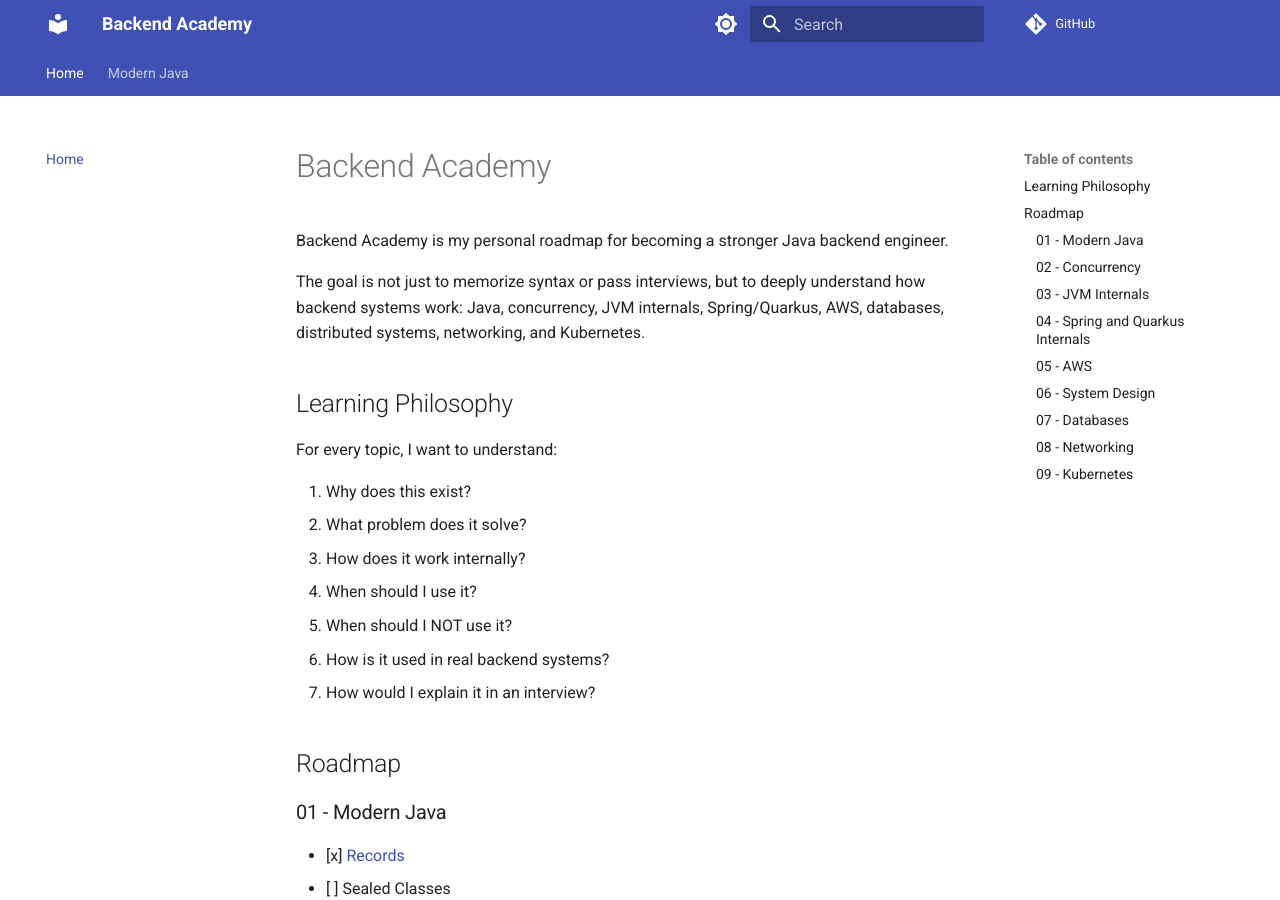
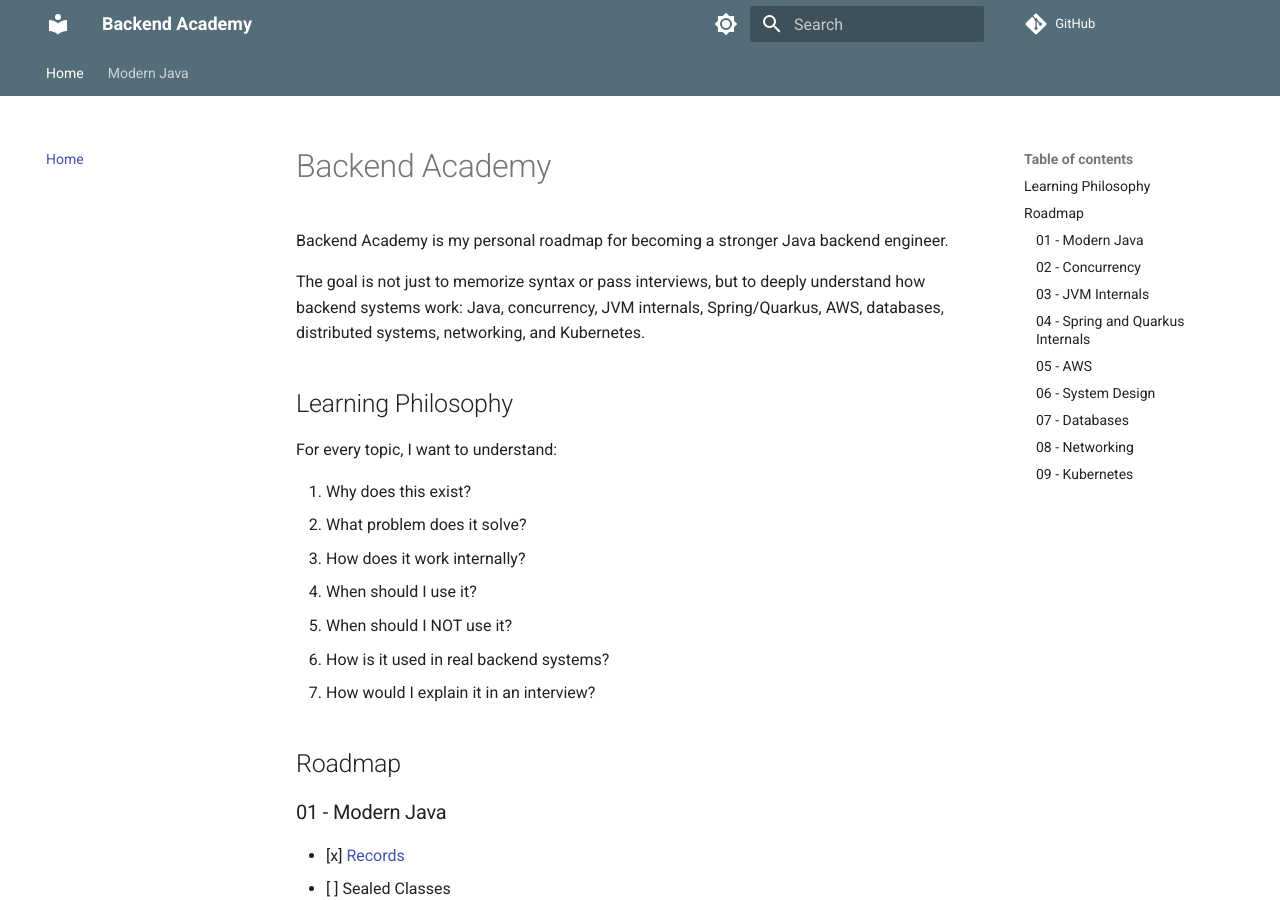
Before and after one commit to djames1109/backend-academy, an MkDocs documentation site: the page built from docs/index.md, in a window 1280 px wide and 900 px high. Built offline with MkDocs 1.6.1 and Material for MkDocs 9.7.7, drawn with Linux system fonts in a browser that asks for light colours; comment, search, counter and statistics services are not loaded.

Commit message:
Update color scheme to blue gray

```diff
--- a/mkdocs.yml
+++ b/mkdocs.yml
@@ -8,14 +8,14 @@ theme:
   name: material
   palette:
     - scheme: default
-      primary: indigo
-      accent: indigo
+      primary: blue grey
+      accent: blue grey
       toggle:
         icon: material/brightness-7
         name: Switch to dark mode
     - scheme: slate
-      primary: indigo
-      accent: indigo
+      primary: blue grey
+      accent: blue grey
       toggle:
         icon: material/brightness-4
         name: Switch to light mode
```
